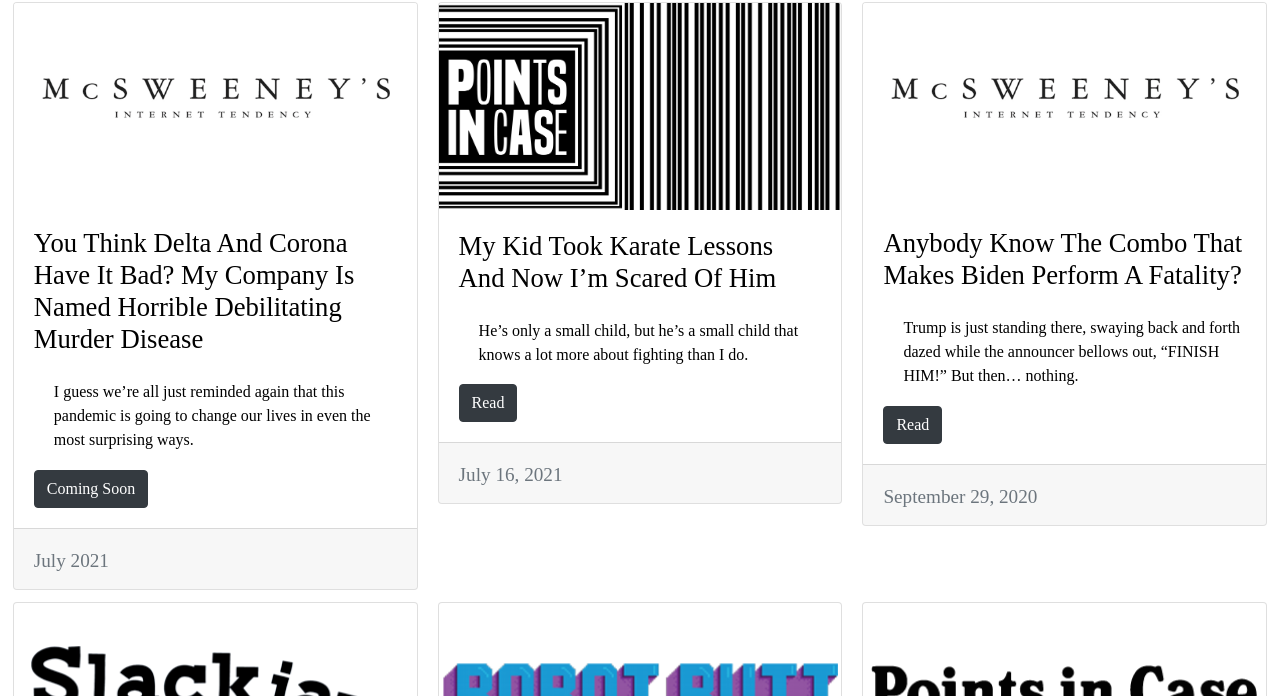
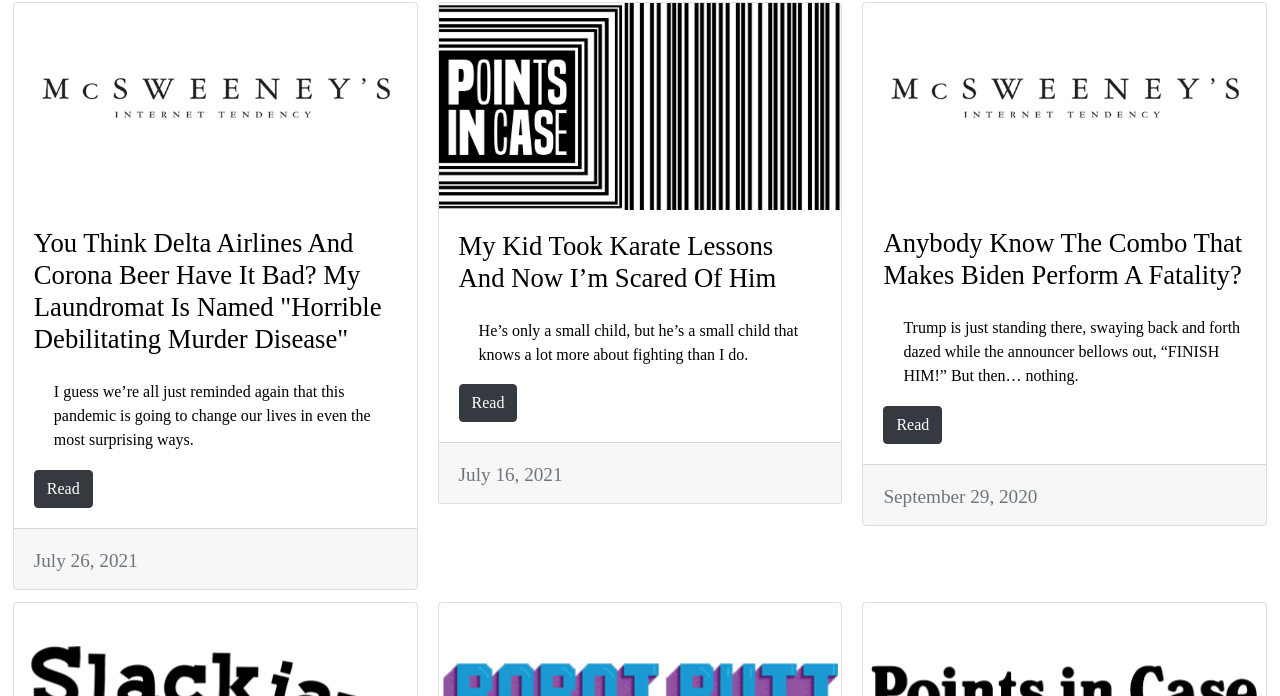
Before and after one commit to BrandonJTalley/brandonjtalley.github.io, a plain HTML site: page stories.html in a window 1280 px wide. Shown: the part 104-800 px from the top of the page. Drawn offline with Linux system fonts and the light colour scheme.

Commit message:
Update stories.html

```diff
--- a/stories.html
+++ b/stories.html
@@ -33,11 +33,11 @@
 
     <div class="card">  <img class="card-img-top" src="McSweeneys.jpg" alt="Card image cap">
       <div class="card-body" >
-        <h5 class="card-title" >You Think Delta And Corona Have It Bad? My Company Is Named Horrible Debilitating Murder Disease</h5>
+        <h5 class="card-title" >You Think Delta Airlines And Corona Beer Have It Bad? My Laundromat Is Named "Horrible Debilitating Murder Disease"</h5>
         <p class="card-text">I guess we’re all just reminded again that this pandemic is going to change our lives in even the most surprising ways.</p>
- <a href="" class="btn btn-dark">Coming Soon</a>
+ <a target="_blank" href="https://www.mcsweeneys.net/articles/you-think-delta-airlines-and-corona-beer-have-it-bad-my-laundromat-is-named-horrible-debilitating-murder-disease" class="btn btn-dark">Read</a>
       </div>
-      <div class="card-footer"> <small class="text-muted">July 2021</small> </div>
+      <div class="card-footer"> <small class="text-muted">July 26, 2021</small> </div>
     </div>
 
   <div class="card">  <img class="card-img-top" src="PICNEW.png" alt="Card image cap">
```
